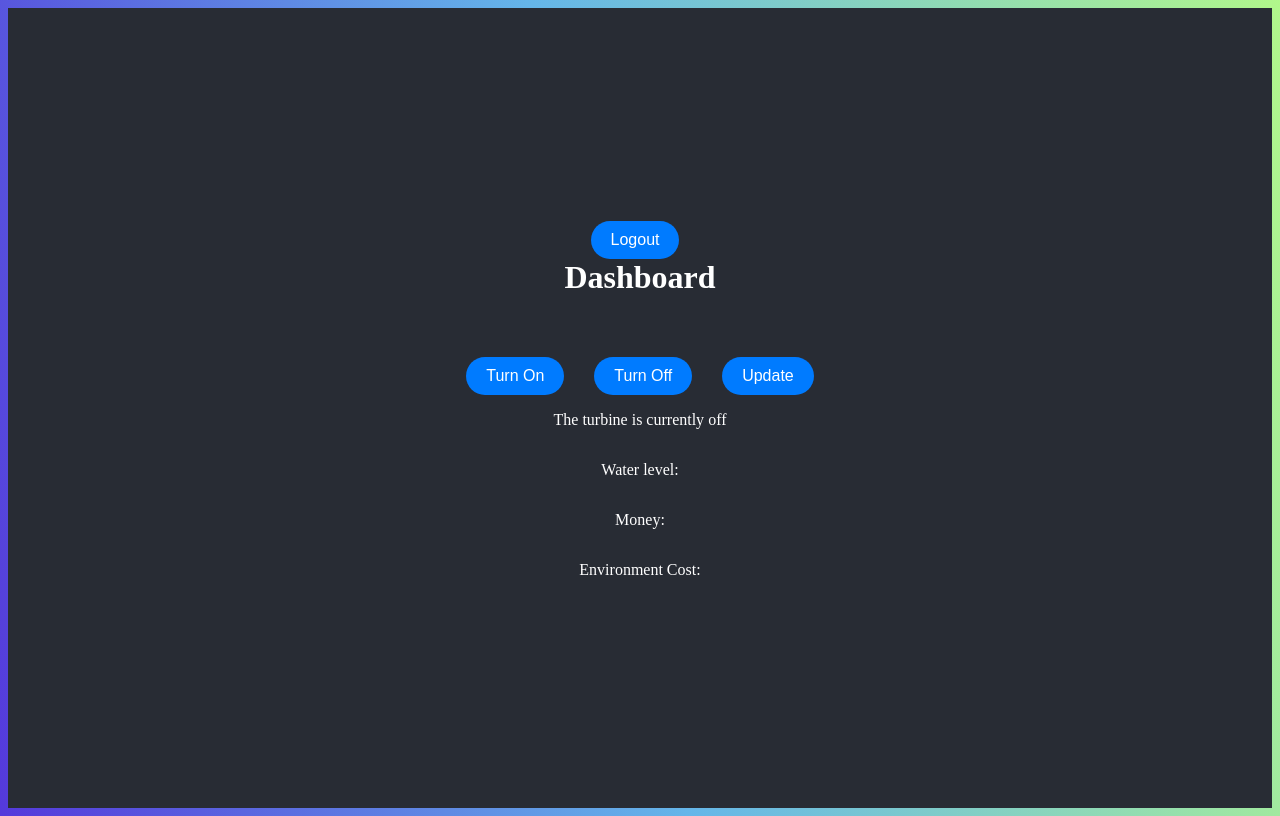
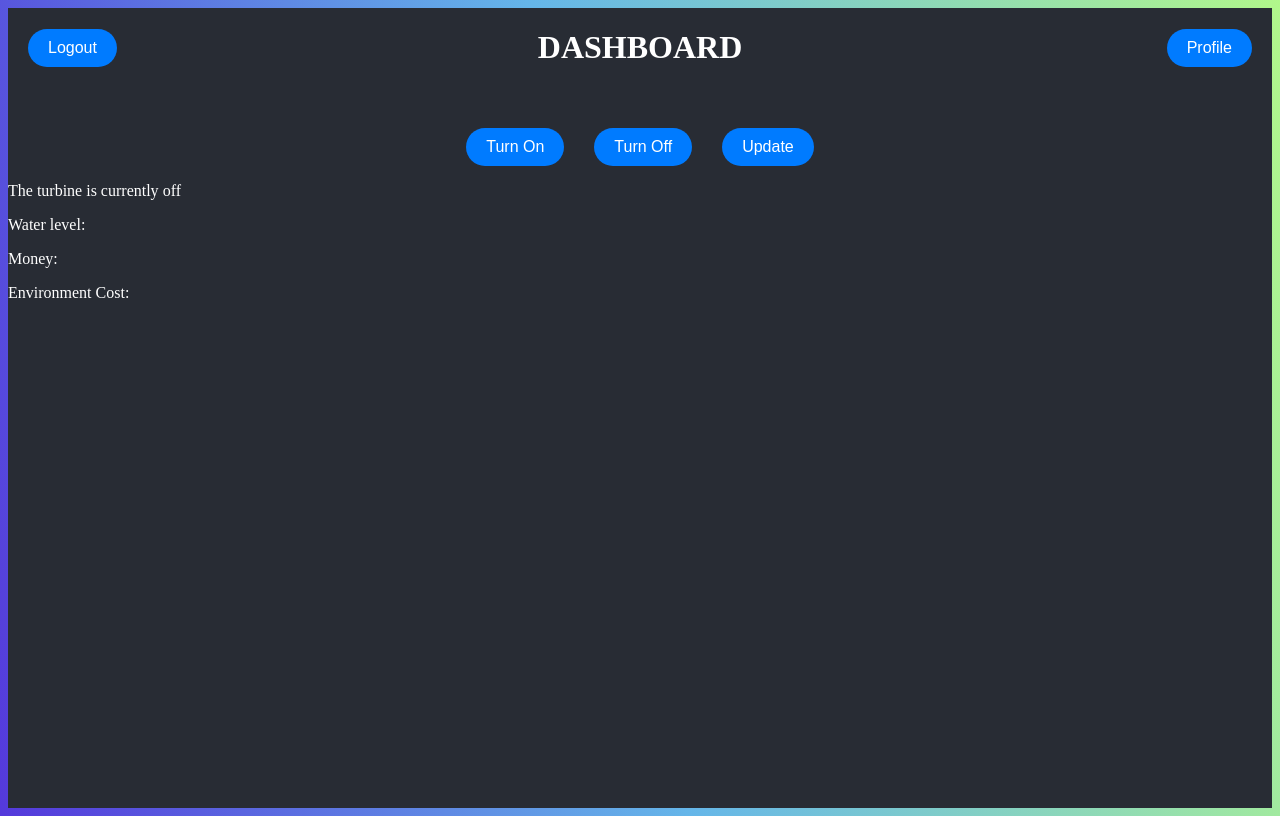
Before and after one commit to USN-Gjengen/APP2000_Gruppe06_Solvann-Driftsystem, a React (Create React App) app in the folder frontend/: page /Prototype in a window 1280 px wide. Built offline with nearby package versions, Linux system fonts and the light colour scheme; no server answers; sample sign-in values are in the browser's storage.

Commit message:
fixed header

```diff
--- a/frontend/src/App.css
+++ b/frontend/src/App.css
@@ -1,16 +1,45 @@
 .dashboard {
-  text-align: center;
-  display: flex;
-  flex-direction: column;
-  align-items: center;
-  justify-content: center;
   height: 100vh;
   background-color: #282c34;
   color: white;
 }
 
-.dashboard-title {
-  margin-top: 0;
+.header {
+  position: fixed;
+  height: 35px;
+  width: 100vw;
+  z-index: 2;
+}
+
+.nav {
+  overflow: hidden;
+  position: relative;
+  display: flex;
+  justify-content: center;
+  height: 100%;
+  align-items: center;
+  text-transform: uppercase;
+}
+
+li {
+  list-style: none;
+}
+
+.center {
+  text-align: center;
+  display: flex;
+}
+
+.right {
+  position: absolute;
+  right: 0;
+  text-align: right;
+}
+
+.left {
+  position: absolute;
+  left: 0;
+  text-align: left;
 }
 
 .button-container {
--- a/frontend/src/pages/Prototype.jsx
+++ b/frontend/src/pages/Prototype.jsx
@@ -55,11 +55,28 @@ const Prototype = () => {
 
 
     return (
+
         <div className="dashboard">
-            <button onClick={logoutHandler} className="btn">
-                Logout
-            </button>
-          	<h1 className="dashboard-title">Dashboard</h1>
+            <div className="Header">
+                <div className="nav">
+                    <div className="left">
+                        <li>
+                            <button onClick={logoutHandler} className="btn">Logout</button>
+                        </li>
+                    </div>
+                    <div className="center">
+                        <li>
+                            <h1 className="dashboard-title">Dashboard</h1>
+                        </li>
+                    </div>
+                    <div className="right">
+                        <li>
+                            <button className="btn">Profile</button>
+                        </li>
+                </div>
+            </div>
+
+            </div>
           	<div className="button-container">
 				<button className="btn" onClick={handleTurbineOn}>
 					<span>Turn On</span>
```
